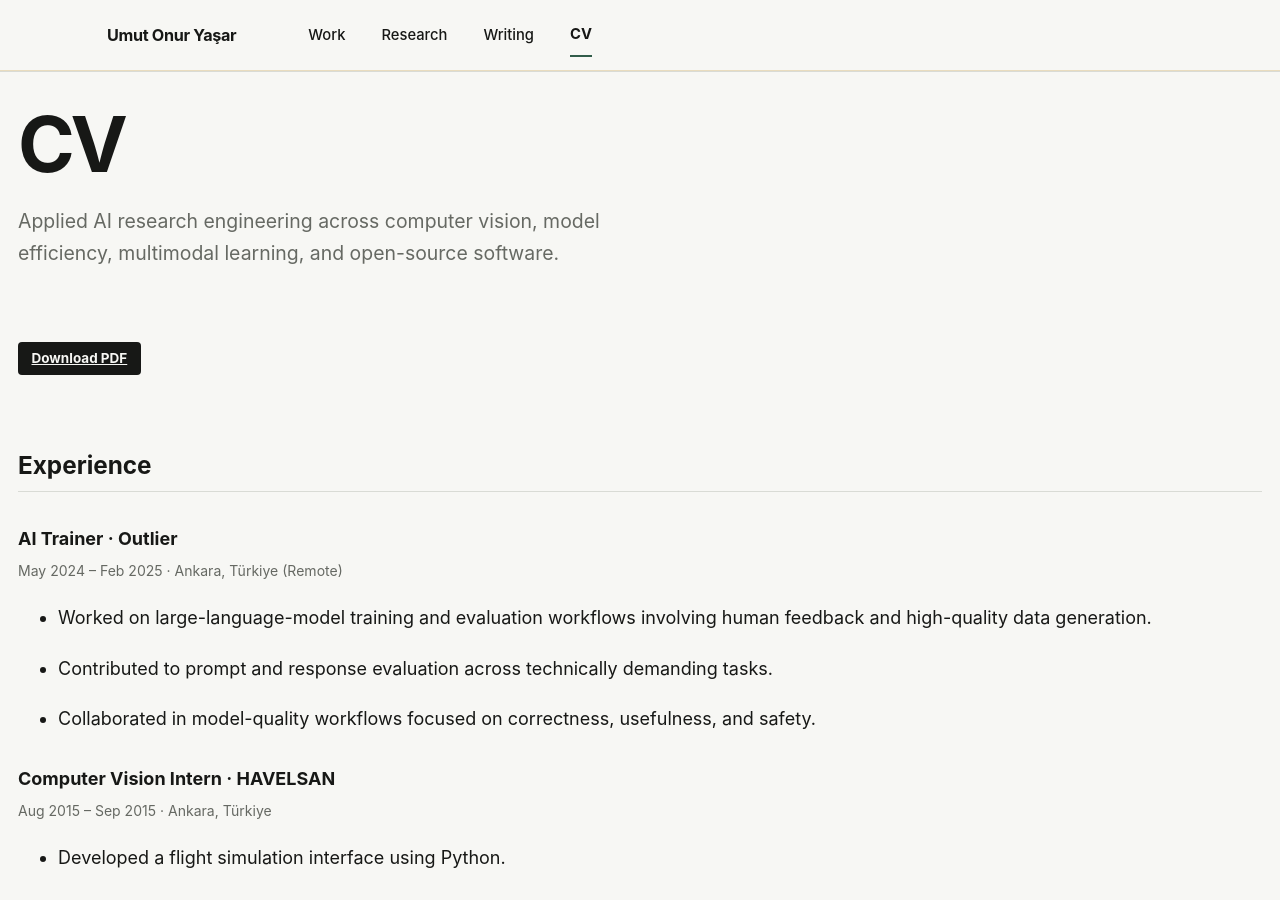
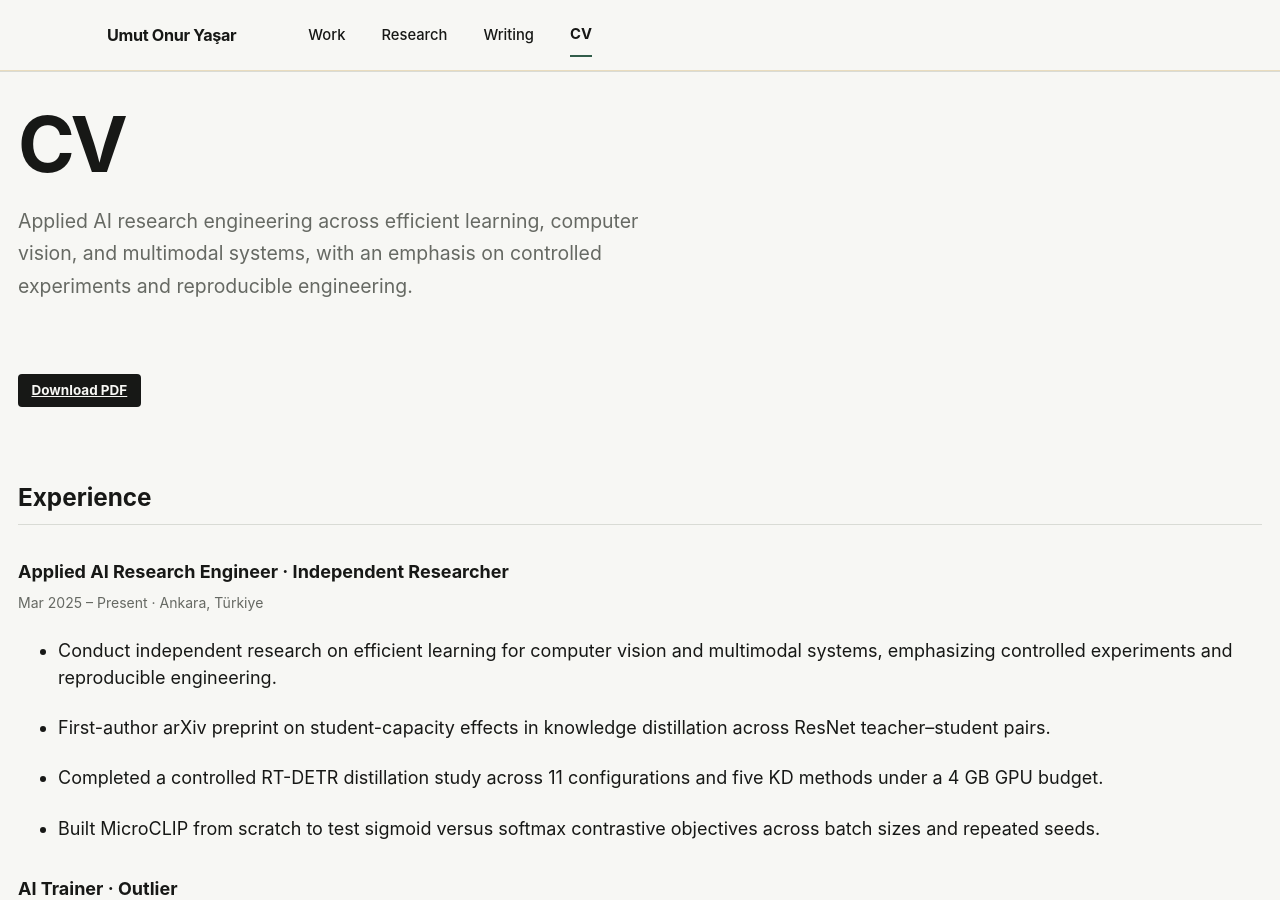
Before and after one commit to umutonuryasar/umutonuryasar.github.io, a Jekyll site: the page built from _pages/cv.md, in a window 1280 px wide and 900 px high. Built offline with Jekyll 4.4.1, drawn with Linux system fonts in a browser that asks for light colours; a script bundle is joined from its source files by our own code; library files that are not in the unit come from our copies.

Commit message:
Align CV with current research identity
Add the current independent Applied AI Research Engineer role and align the web CV lead with the site's research positioning.

```diff
--- a/_data/cv.yml
+++ b/_data/cv.yml
@@ -4,6 +4,16 @@ education:
     year: "2011 – 2020"
 
 experience:
+  - role: "Applied AI Research Engineer"
+    company: "Independent Researcher"
+    period: "Mar 2025 – Present"
+    location: "Ankara, Türkiye"
+    description:
+      - "Conduct independent research on efficient learning for computer vision and multimodal systems, emphasizing controlled experiments and reproducible engineering."
+      - "First-author arXiv preprint on student-capacity effects in knowledge distillation across ResNet teacher–student pairs."
+      - "Completed a controlled RT-DETR distillation study across 11 configurations and five KD methods under a 4 GB GPU budget."
+      - "Built MicroCLIP from scratch to test sigmoid versus softmax contrastive objectives across batch sizes and repeated seeds."
+
   - role: "AI Trainer"
     company: "Outlier"
     period: "May 2024 – Feb 2025"
--- a/_pages/cv.md
+++ b/_pages/cv.md
@@ -8,7 +8,7 @@ redirect_from:
   - /resume
 ---
 
-<p class="subpage-lead">Applied AI research engineering across computer vision, model efficiency, multimodal learning, and open-source software.</p>
+<p class="subpage-lead">Applied AI research engineering across efficient learning, computer vision, and multimodal systems, with an emphasis on controlled experiments and reproducible engineering.</p>
 
 [Download PDF](/files/cv_umut_onur_yasar.pdf){: .btn .btn--primary}
 
```
